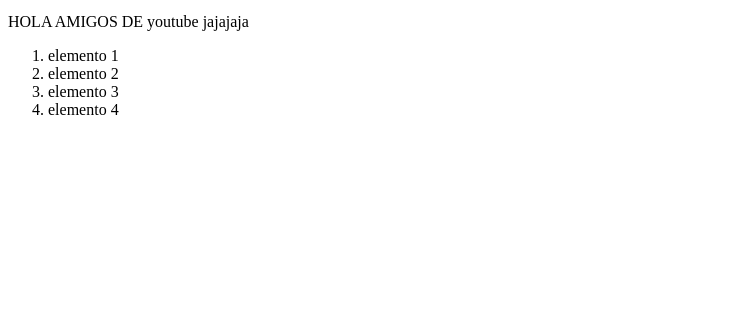
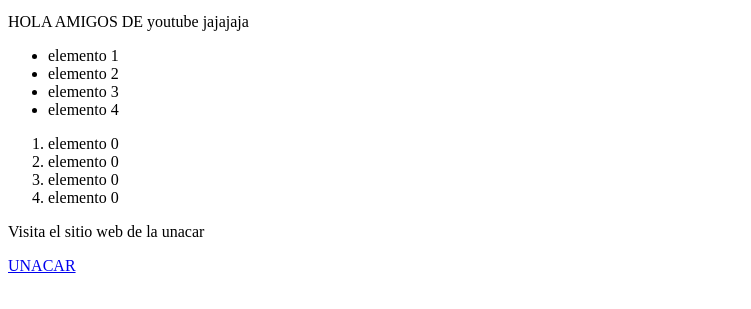
Before and after one commit to HoshiiMVT24/Desarrollo_web, a plain HTML site: page index.html in a window 1280 px wide. Shown: the part 411-720 px from the top of the page, without its empty margins (0-751 px from the left). Drawn offline with Linux system fonts and the light colour scheme.

Commit message:
me patrocino la unacar

```diff
--- a/index.html
+++ b/index.html
@@ -12,11 +12,21 @@
     <button><h1><font color="red">DONT PRESS THAT BUTTON</font></h1></button>
     <img src="https://th.bing.com/th/id/R.cf808255c581d2ff841b2642b9a943f2?rik=rK1dGrcYQNooZA&pid=ImgRaw&r=0" width="300">
     <p>HOLA AMIGOS DE youtube jajajaja</p>
-    <ol>
+    <ul>
         <li>elemento 1</li>
         <li>elemento 2</li>
         <li>elemento 3</li>
         <li>elemento 4</li>
+    </ul>
+
+    <ol>
+        <li>elemento 0</li>
+        <li>elemento 0</li>
+        <li>elemento 0</li>
+        <li>elemento 0</li>
+        </li>
     </ol>
+    <p>Visita el sitio web de la unacar</p>
+    <a href="https://www.unacar.mx" target="_blank">UNACAR </a>
 </body>
 </html>
```
